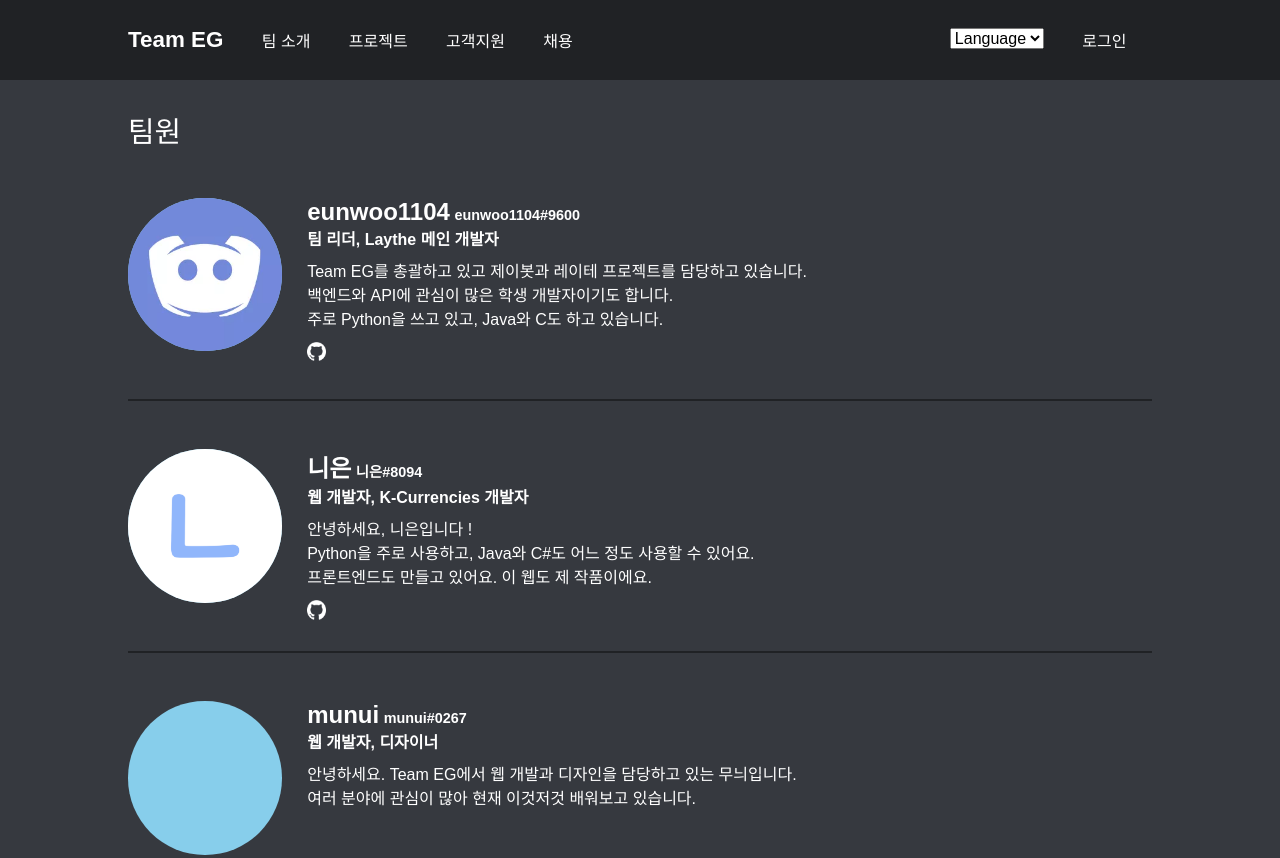
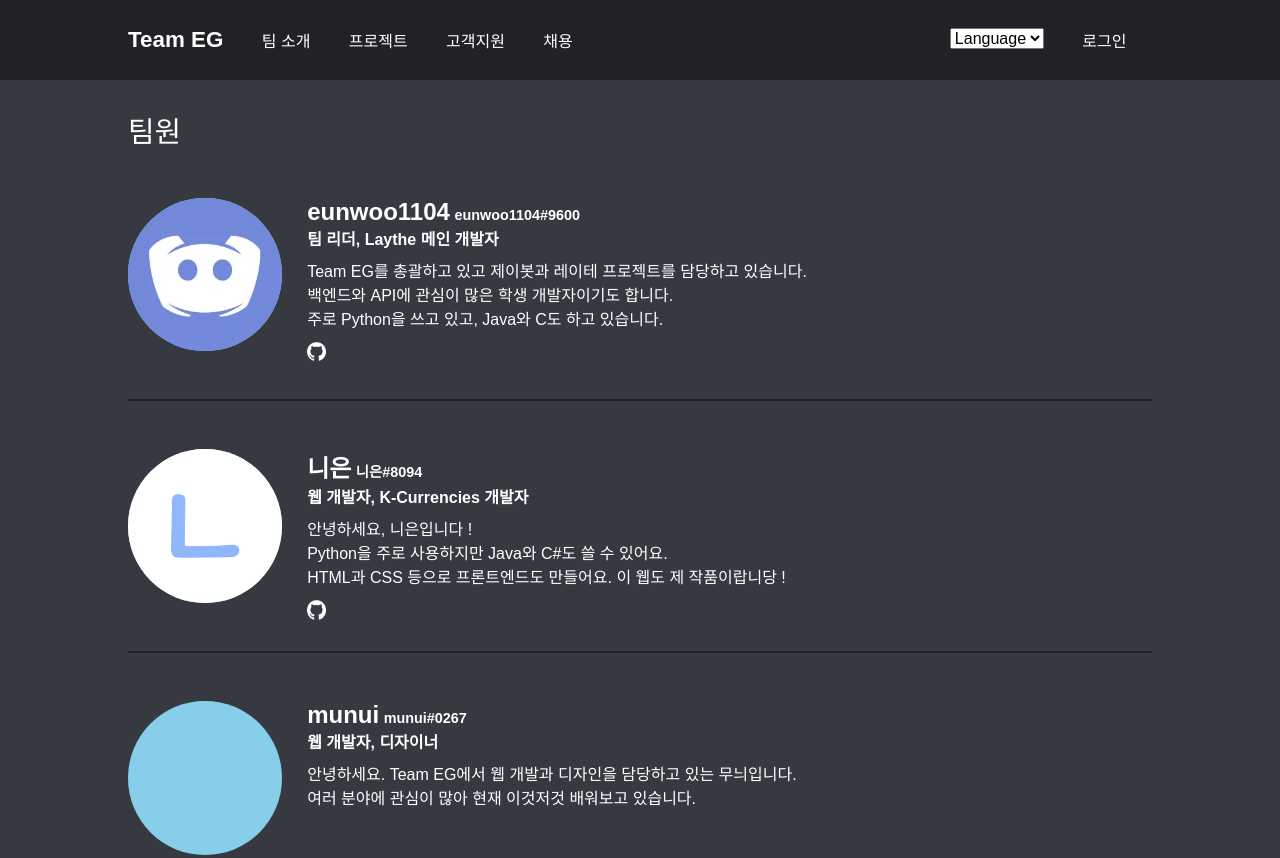
Before and after one commit to Team-EG/Team-EG.github.io, a plain HTML site: page aboutTeamV2.html in a window 1280 px wide. Shown: the top 858 px of the page. Drawn offline with Linux system fonts and the light colour scheme.

Commit message:
약간 더 수정 !

```diff
--- a/aboutTeamV2.html
+++ b/aboutTeamV2.html
@@ -49,8 +49,9 @@
                <p class="memberRole">웹 개발자, K-Currencies 개발자</p>
                <p class="memberDescription">
                     안녕하세요, 니은입니다 !<br>
-                    Python을 주로 사용하고, Java와 C#도 어느 정도 사용할 수 있어요.<br>
-                    프론트엔드도 만들고 있어요. 이 웹도 제 작품이에요.
+                    Python을 주로 사용하지만 Java와 C#도 쓸 수 있어요.<br>
+                    HTML과 CSS 등으로 프론트엔드도 만들어요.
+                    이 웹도 제 작품이랍니당 !
                 </p>
                 <div class="snsDiv">
                     <a href="https://github.com/NieunA"><img class="snsLogo" src="images/logo/GitHub-logo.png" alt="Github"></a>
```
Also changed, not shown: hiring.html (+4 -1 lines).
